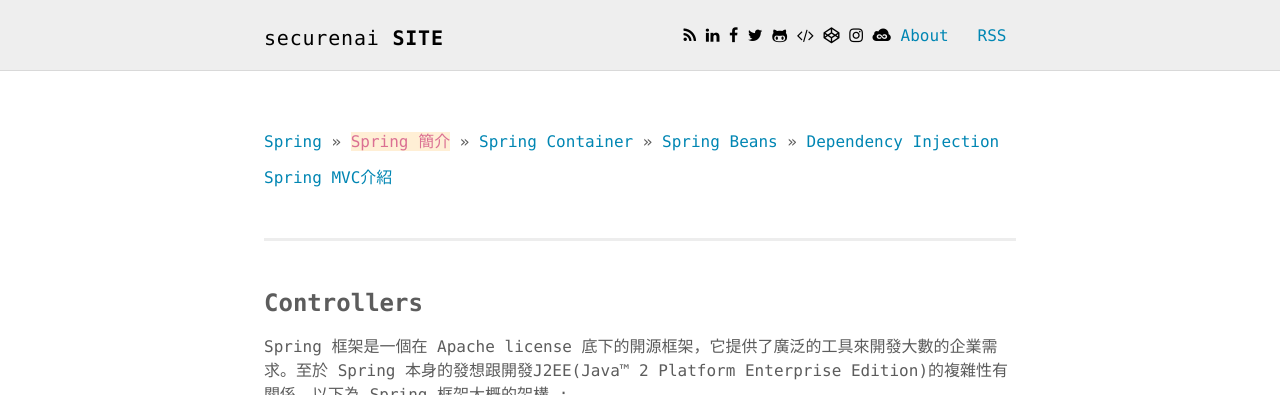
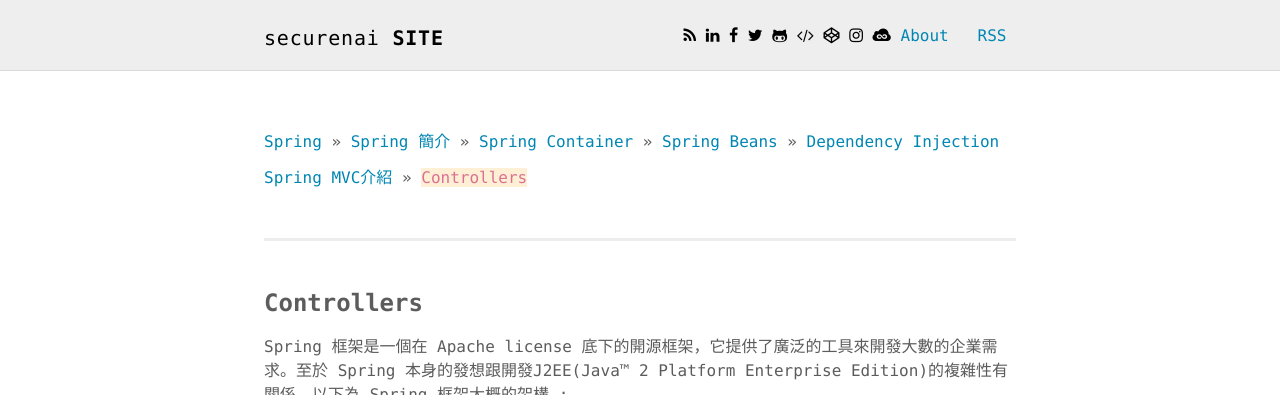
Before and after one commit to securenai/securenai.github.io, a Jekyll site: the page built from spring/spring_mvc_page02.md, in a window 1280 px wide, cut to the strip 0-395 px from the top of the page. Built offline with Jekyll 4.4.1, drawn with Linux system fonts in a browser that asks for light colours; our own code applies the rules of GitHub Pages for plain Markdown files.

Commit message:
Update spring_mvc_page02.md

```diff
--- a/spring/spring_mvc_page02.md
+++ b/spring/spring_mvc_page02.md
@@ -1,8 +1,10 @@
 <a href="/spring/">Spring</a> >>
-<a href="/spring/spring_page1/" style="color:palevioletred;background-color:papayawhip;">Spring 簡介</a> >>
+<a href="/spring/spring_page1/">Spring 簡介</a> >>
 <a href="/spring/spring_page2/">Spring Container</a> >> <a href="/spring/spring_page3/">Spring Beans</a> >> <a href="/spring/spring_page4/">Dependency Injection</a>
 
-<a href="/spring/spring_mvc_page01/">Spring MVC介紹</a>
+<a href="/spring/spring_mvc_page01/">Spring MVC介紹</a> >>
+<a href="/spring/spring_mvc_page02/" style="color:palevioletred;background-color:papayawhip;">Controllers</a>
+
 <div class="divider"></div>
 ### Controllers
 Spring 框架是一個在 Apache license 底下的開源框架，它提供了廣泛的工具來開發大數的企業需求。至於 Spring 本身的發想跟開發J2EE(Java™ 2 Platform Enterprise Edition)的複雜性有關係，以下為 Spring 框架大概的架構 :
```
